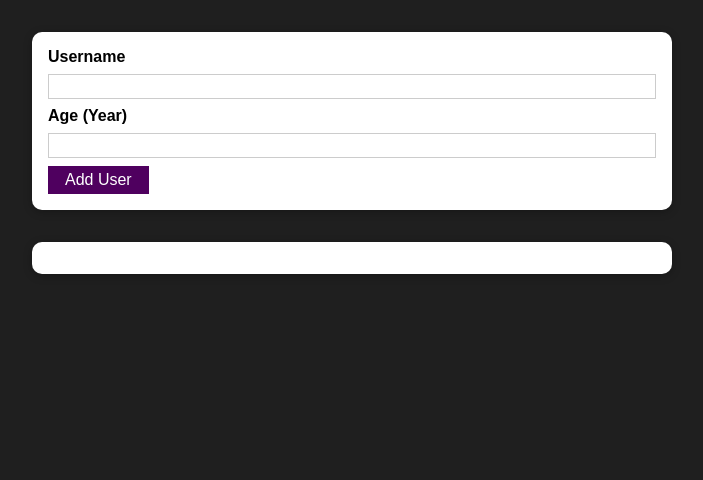
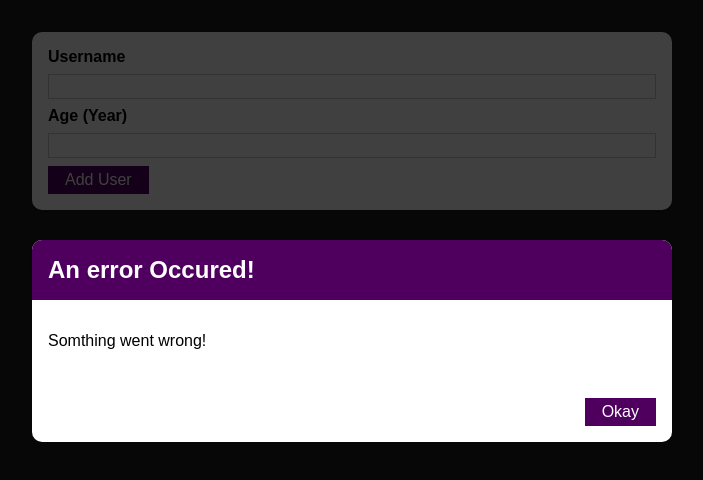
Before and after one commit to hiimhl/React-re, a React (Create React App) app: page / in a window 1280 px wide. Shown: the top 480 px of the page, without its empty margins (288-991 px from the left). Built offline with nearby package versions, Linux system fonts and the light colour scheme.

Commit message:
Modal 창

```diff
--- /dev/null
+++ b/src/components/UI/ErrorModal.js
@@ -0,0 +1,25 @@
+import Card from "./Card";
+import Button from "./Button";
+import classes from "./ErrorModal.module.css";
+
+function ErrorModal(props) {
+  return (
+    <div>
+      <div className={classes.backdrop}>
+        <Card className={classes.modal}>
+          <header className={classes.header}>
+            <h2>{props.title}</h2>
+          </header>
+          <div className={classes.content}>
+            <p>{props.message}</p>
+          </div>
+          <footer className={classes.actions}>
+            <Button>Okay</Button>
+          </footer>
+        </Card>
+      </div>
+    </div>
+  );
+}
+
+export default ErrorModal;
--- /dev/null
+++ b/src/components/UI/ErrorModal.module.css
@@ -0,0 +1,45 @@
+.backdrop {
+  position: fixed;
+  top: 0;
+  left: 0;
+  width: 100%;
+  height: 100vh;
+  z-index: 10;
+  background: rgba(0, 0, 0, 0.75);
+}
+
+.modal {
+  position: fixed;
+  top: 30vh;
+  left: 10%;
+  width: 80%;
+  z-index: 100;
+  overflow: hidden;
+}
+
+.header {
+  background: #4f005f;
+  padding: 1rem;
+}
+
+.header h2 {
+  margin: 0;
+  color: white;
+}
+
+.content {
+  padding: 1rem;
+}
+
+.actions {
+  padding: 1rem;
+  display: flex;
+  justify-content: flex-end;
+}
+
+@media (min-width: 768px) {
+  .modal {
+    left: calc(50% - 20rem);
+    width: 40rem;
+  }
+}
--- a/src/components/Users/AddUser.js
+++ b/src/components/Users/AddUser.js
@@ -2,6 +2,7 @@
 import classes from "./AddUser.module.css";
 import Button from "../UI/Button";
 import { useState } from "react";
+import ErrorModal from "../UI/ErrorModal";
 
 function AddUser(props) {
   const [enteredUsername, setEnteredUsername] = useState("");
@@ -33,6 +34,8 @@
   };
 
   return (
+    <div>
+      <ErrorModal title="An error Occured!" message="Somthing went wrong!" />
       <Card className={classes.input}>
         <form onSubmit={addUserHandler}>
           <label htmlFor="username">Username</label>
@@ -53,6 +56,7 @@
           <Button type="submit">Add User</Button>
         </form>
       </Card>
+    </div>
   );
 }
 
```
Also changed, not shown: 1 other file (tests, documents, lock files or other folders). Lines whose indentation alone changed are shown as unchanged.
